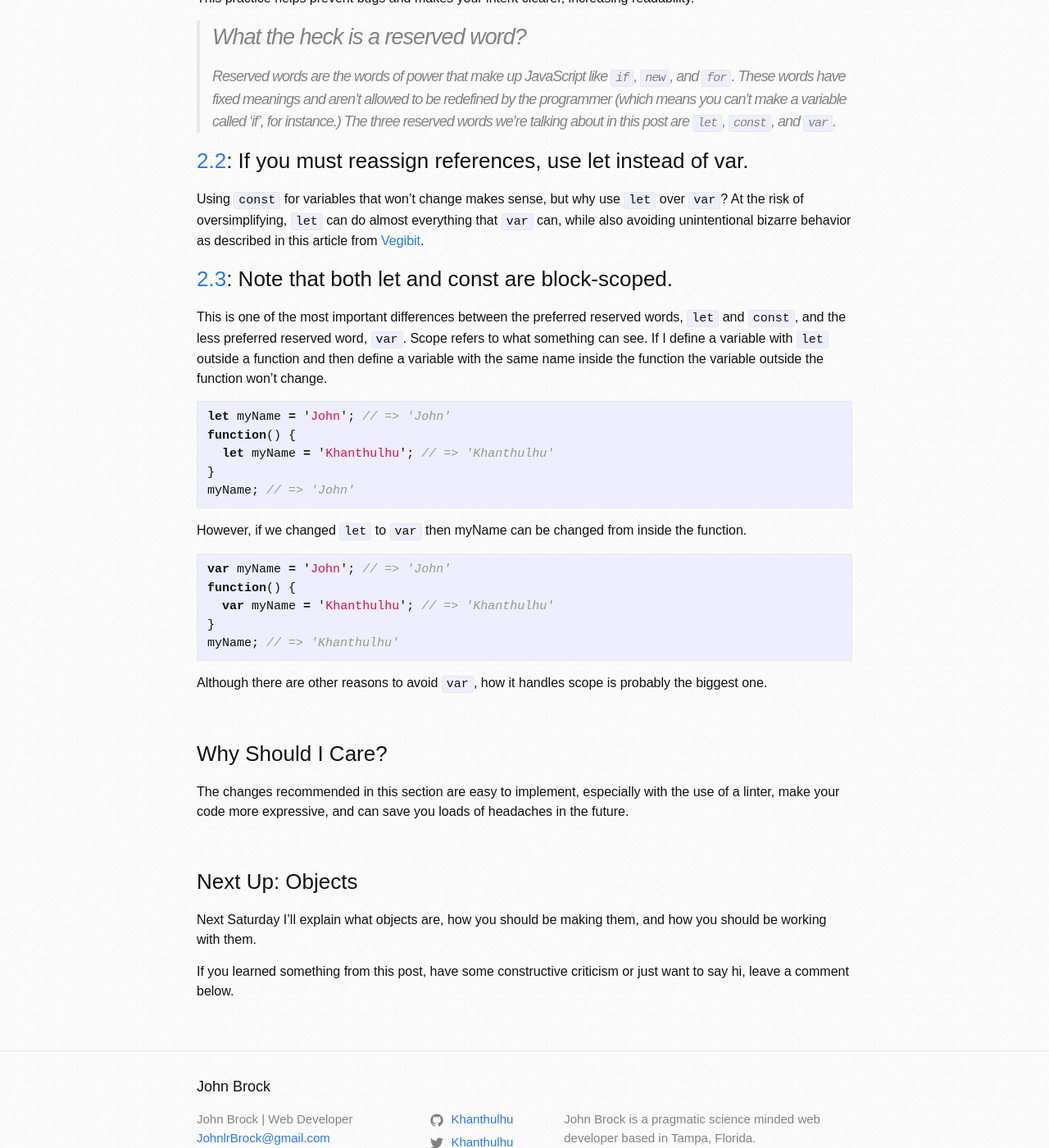
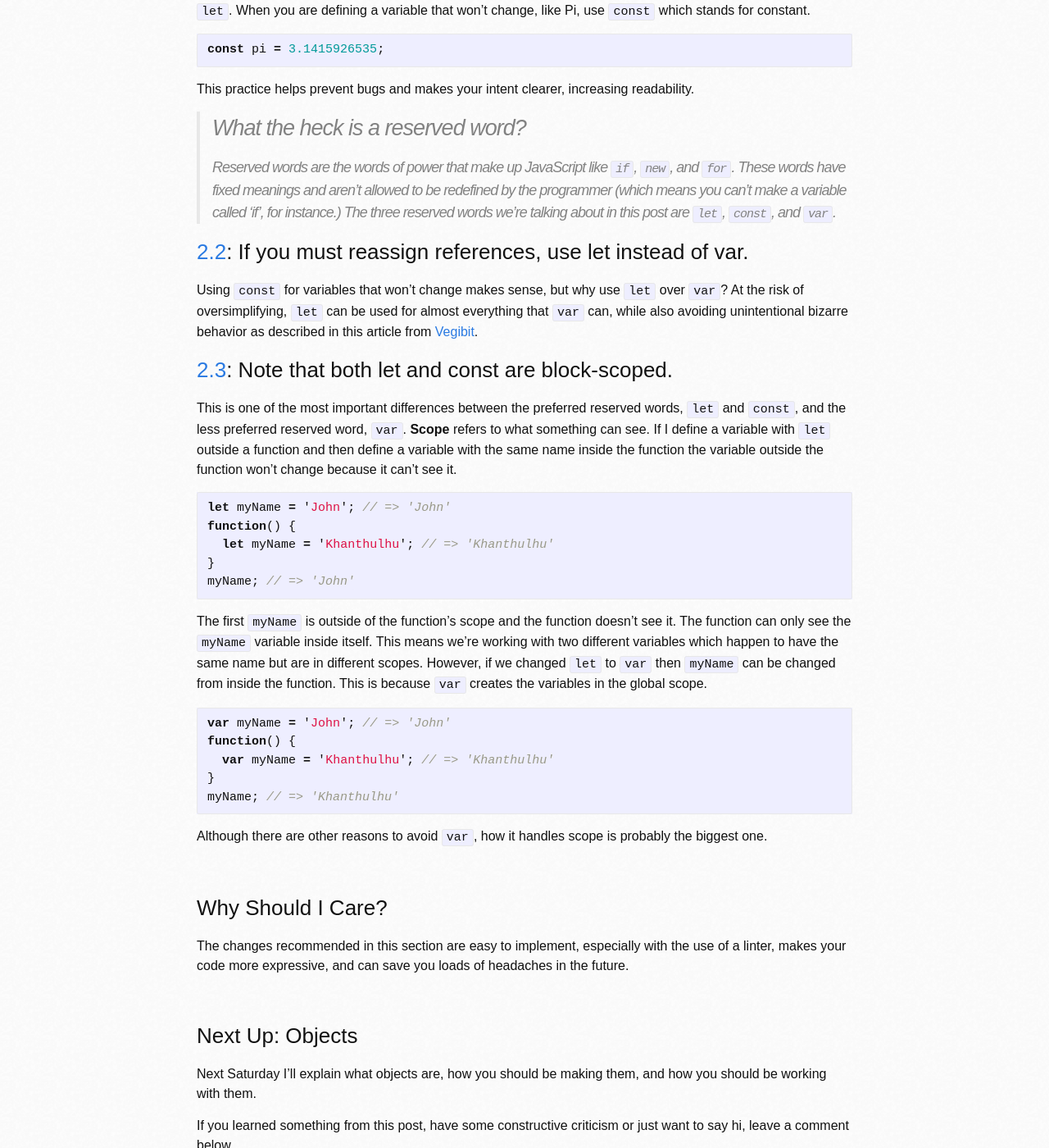
Before and after one commit to JohnLRBrock/JohnBrock, a Jekyll site: the page built from john-brock-js/_posts/2017-08-05-airbnb-style-guide-chapter-02.md, in a window 1280 px wide and 1400 px high, scrolled down 593 px. Shown: the whole window at 82% size. Built offline with Jekyll 4.4.1, drawn with Linux system fonts in a browser that asks for light colours; some web fonts are replaced; comment, search, counter and statistics services are not loaded; some of the changed text lies outside the part shown.

Commit message:
typos, content, and mom suggestions

````diff
--- a/john-brock-js/_posts/2017-08-05-airbnb-style-guide-chapter-02.md
+++ b/john-brock-js/_posts/2017-08-05-airbnb-style-guide-chapter-02.md
@@ -5,7 +5,9 @@
 permalink: "/john-brock-js/airbnb-styleguide-section-2"
 ---
 
-Welcome back to my weekly [Airbnb][airbnb] JavaScript [style guide][style guide] explainer. This post will cover section 2 on references, or why to avoid using `var`.
+Welcome back to my weekly [Airbnb][airbnb] JavaScript [style guide][style guide] explainer. [Airbnb][airbnb], the online marketplace for housing rentals, has a high quality and 'mostly reasonable' style guide for JavaScript, a programming language that adds dynamic behaviors to web browsers. Some of the topics in the guide are a bit advanced for beginners. This "Explain Like I'm 50" (ELI50) series will act as a plain English companion-guide to the [Airbnb style guide][style guide], because good design principles shouldn't be out of anyone's reach.
+
+ This post will cover section 2 on references, or why to avoid using `var`.
 
 <br>
 ## Section 2: References
@@ -20,11 +22,11 @@
 Reserved words are the words of power that make up JavaScript like `if`, `new`, and `for`. These words have fixed meanings and aren't allowed to be redefined by the programmer (which means you can't make a variable called 'if', for instance.) The three reserved words we're talking about in this post are `let`, `const`, and `var`.
 
 ### [2.2][2.2]: If you must reassign references, use let instead of var.
-Using `const` for variables that won't change makes sense, but why use `let` over `var`? At the risk of oversimplifying, `let` can do almost everything that `var` can, while also avoiding unintentional bizarre behavior as described in this article from [Vegibit][let vs var vs const vegibit].
+Using `const` for variables that won't change makes sense, but why use `let` over `var`? At the risk of oversimplifying, `let` can be used for almost everything that `var` can, while also avoiding unintentional bizarre behavior as described in this article from [Vegibit][let vs var vs const vegibit].
 
 ### [2.3][2.3]: Note that both let and const are block-scoped.
 
-This is one of the most important differences between the preferred reserved words, `let` and `const`, and the less preferred reserved word, `var`. Scope refers to what something can see. If I define a variable with `let` outside a function and then define a variable with the same name inside the function the variable outside the function won't change.
+This is one of the most important differences between the preferred reserved words, `let` and `const`, and the less preferred reserved word, `var`. **Scope** refers to what something can see. If I define a variable with `let` outside a function and then define a variable with the same name inside the function the variable outside the function won't change because it can't see it.
 ```javascript
 let myName = 'John'; // => 'John'
 function() {
@@ -32,7 +34,7 @@
 }
 myName; // => 'John'
 ```
-However, if we changed `let` to `var` then myName can be changed from inside the function.
+The first `myName` is outside of the function's scope and the function doesn't see it. The function can only see the `myName` variable inside itself. This means we're working with two different variables which happen to have the same name but are in different scopes. However, if we changed `let` to `var` then `myName` can be changed from inside the function. This is because `var` creates the variables in the global scope.
 ```javascript
 var myName = 'John'; // => 'John'
 function() {
@@ -44,7 +46,7 @@
 
 <br>
 ### Why Should I Care?
-The changes recommended in this section are easy to implement, especially with the use of a linter, make your code more expressive, and can save you loads of headaches in the future.
+The changes recommended in this section are easy to implement, especially with the use of a linter, makes your code more expressive, and can save you loads of headaches in the future.
 
 <br>
 ### Next Up: Objects
````
Also changed, not shown: john-brock-js/_drafts/2017-13-31-what-is-a-linter.md (+2 -0 lines), john-brock-js/_posts/2017-07-27-airbnb-style-guide-chapter-01.md (+1 -1 lines), john-brock-js/_posts/2017-08-12-airbnb-style-guide-chapter-03.md (+3 -1 lines), john-brock-js/_posts/2017-08-19-airbnb-style-guide-chapter-04.md (+2 -0 lines), john-brock-js/_posts/2017-08-26-airbnb-style-guide-chapter-05.md (+3 -1 lines), john-brock-js/_posts/2017-09-02-airbnb-style-guide-chapter-06.md (+3 -1 lines).
